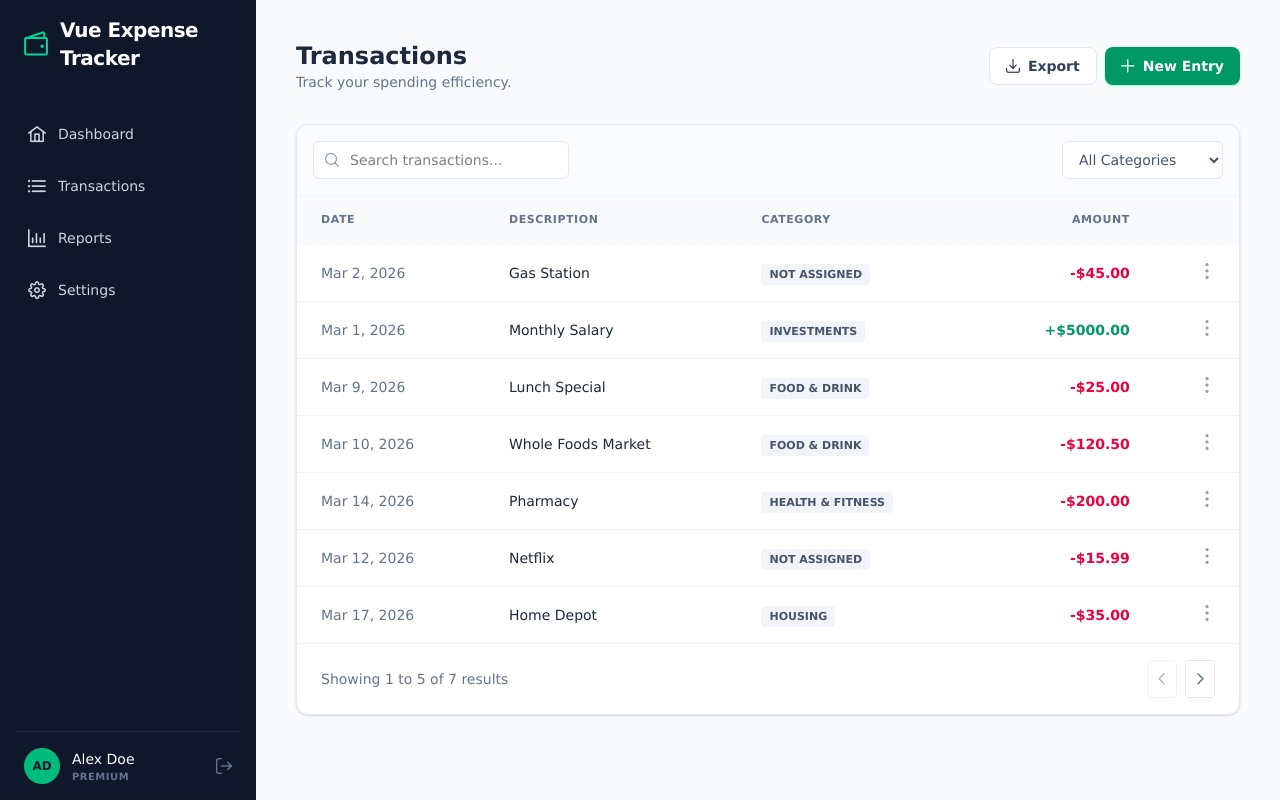
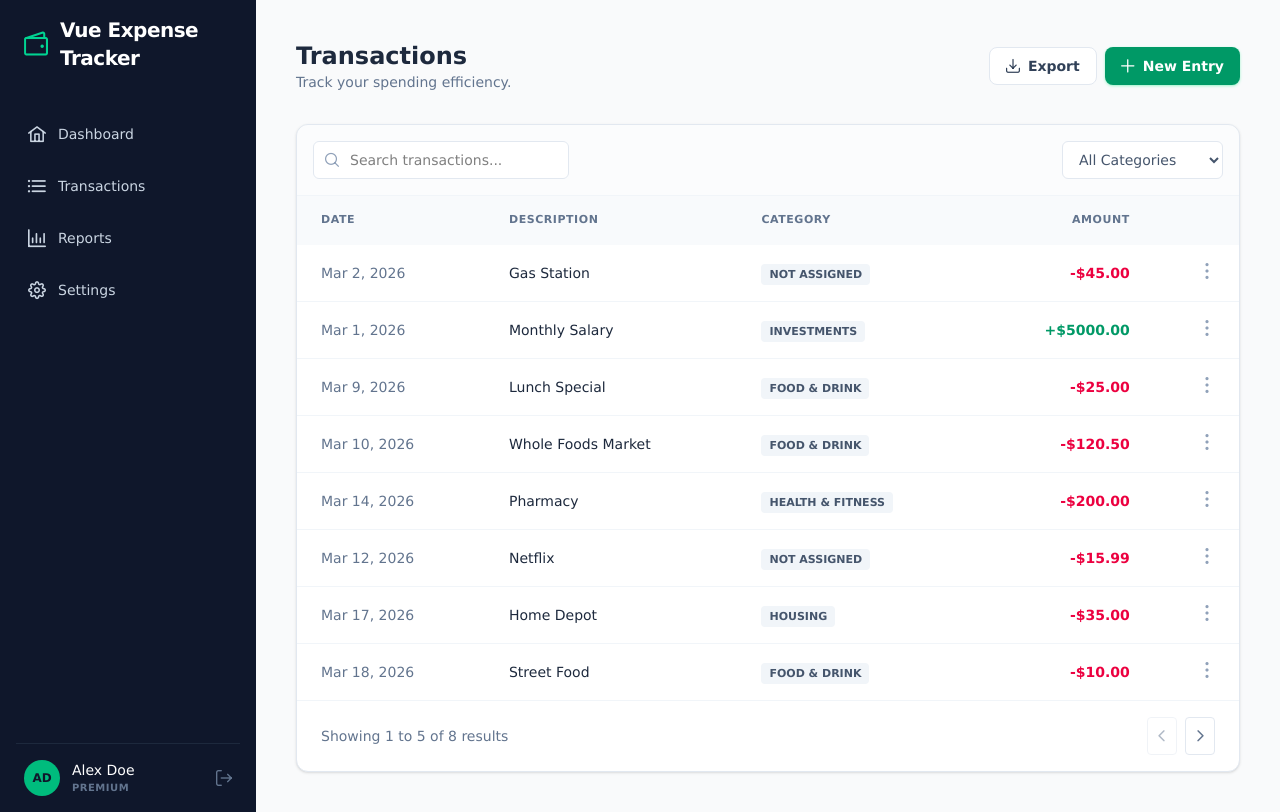
Before and after one commit to scarpakz/vue-expense-tracker, a Vue app: page /transactions in a window 1280 px wide. Built offline with nearby package versions, Linux system fonts and the light colour scheme; data requests are answered from the project's data file.

Commit message:
close options when clicked outside the div

```diff
--- a/src/components/TransactionTable.vue
+++ b/src/components/TransactionTable.vue
@@ -54,7 +54,7 @@
                             </div>
                             <button
                             class="text-slate-400 hover:text-slate-600 cursor-pointer transition-colors"
-                            @click="toggleOption(tx.id)"
+                            @click.stop="toggleOption(tx.id)"
                             >
                                 <i class="pi pi-ellipsis-v"></i>
                             </button>
@@ -89,7 +89,7 @@
 </style>
 <script setup>
 import { useDateFormatter } from '@/composable/dateFormatter.js'
-import { ref, computed, onMounted, watchEffect } from 'vue'
+import { ref, computed, onMounted, watchEffect, onUnmounted } from 'vue'
 import { API_DELETE_DETAIL_TRANSACTION } from '@/api/api.js'
 import { useToast } from 'vue-toastification'
 
@@ -165,6 +165,7 @@ const toggleOption = (id) => {
 const confirmDeletion = (obj, e) => {
     e.preventDefault()
     const isConfirmed = confirm(`Do you wish to delete ${obj.description}?`)
+    toggleOption(obj.id)
     if (!isConfirmed) return
     deleteTransaction(obj, e)
 }
@@ -177,6 +178,12 @@ const deleteTransaction = async (obj, e) => {
     }
 }
 
+const closeAllMenus = (e) => {
+    if (!e.target.closest('.options-group') && !e.target.closest('.pi-ellipsis-v')) {
+        visibleIds.value = []
+    }
+}
+
 watchEffect(() => {
     setTransactionByCategory()
     filterBySearch()
@@ -184,5 +191,9 @@ watchEffect(() => {
 
 onMounted(()=> {
     setDefaultCategory()
+    window.addEventListener('click', closeAllMenus)
+})
+onUnmounted(() => {
+    window.removeEventListener('click', closeAllMenus)
 })
 </script>
--- a/src/db.json
+++ b/src/db.json
@@ -631,6 +631,16 @@
       "type": "Expense"
     },
     {
+      "id": "tx_242",
+      "userId": "user_01",
+      "amount": 10,
+      "description": "Street Food",
+      "date": "2026-03-18T18:00:00Z",
+      "categoryId": "cat_food",
+      "accountId": "acc_01",
+      "type": "Expense"
+    },
+    {
       "id": "tx_243",
       "userId": "user_02",
       "amount": 95,
```
